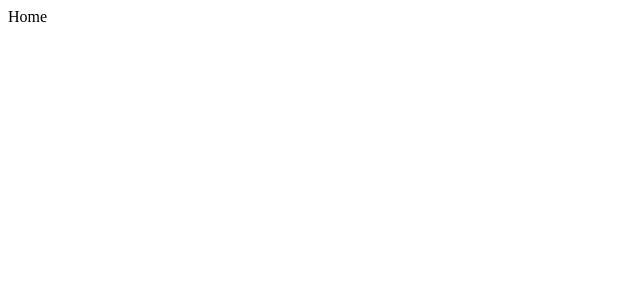
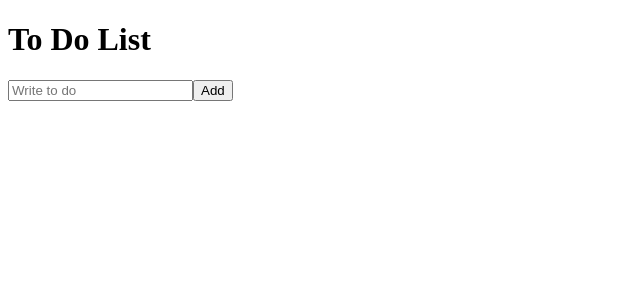
Before and after one commit to pa-rang/redux-practice, a React (Create React App) app: page / in a window 1280 px wide. Shown: the top 300 px of the page, without its empty margins (0-640 px from the left). Built offline with nearby package versions, Linux system fonts and the light colour scheme.

Commit message:
feat(react-todo): add simple to-do-list using react

```diff
--- a/src/routes/Detail.js
+++ b/src/routes/Detail.js
@@ -1 +1,11 @@
-export default () => "Detail";
+import React from 'react'
+
+function Detail() {
+  return (
+    <div>
+      Detail
+    </div>
+  )
+}
+
+export default Detail;
--- a/src/routes/Home.js
+++ b/src/routes/Home.js
@@ -1 +1,27 @@
-export default () => "Home";
+import React, { useState } from 'react'
+
+function Home() {
+  const [text, setText] = useState("");
+
+  function onChange(e) {
+    setText(e.target.value);
+  }
+
+  function onSubmit(e) {
+    e.preventDefault();
+    console.log(text);
+    setText("");
+  }
+
+  return (
+    <>
+      <h1>To Do List</h1>
+      <form onSubmit={onSubmit}>
+        <input type="text" placeholder="Write to do" value={text} onChange={onChange} />
+        <button>Add</button>
+      </form>
+    </>
+  )
+}
+
+export default Home
```
Also changed, not shown: src/components/App.js (line endings or trailing spaces).
